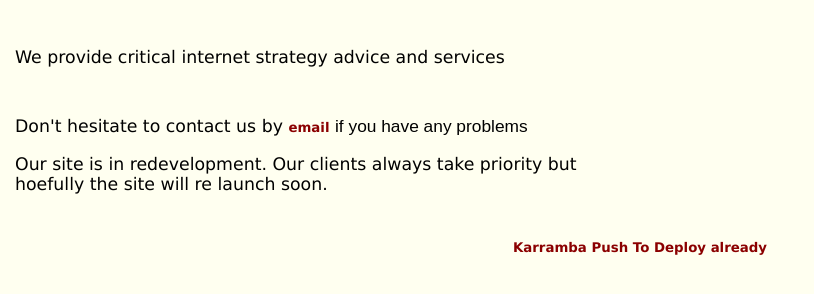
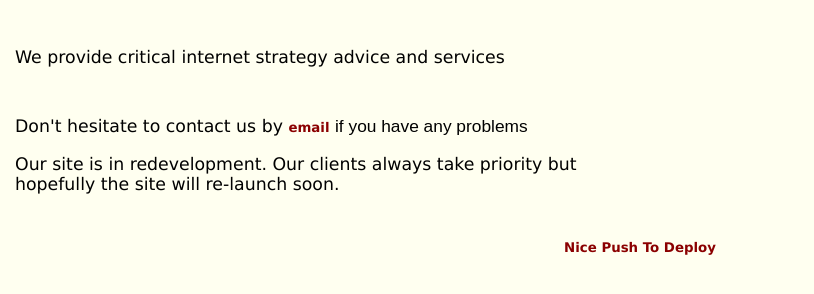
Before and after one commit to dindinet/dindinet, a plain HTML site: page static/index.html in a window 1280 px wide. Shown: the part 326-620 px from the top of the page, without its empty margins (0-814 px from the left). Drawn offline with Linux system fonts and the light colour scheme.

Commit message:
we pushed from appcfg now hoping git push to deploy will work

```diff
--- a/static/index.html
+++ b/static/index.html
@@ -94,11 +94,11 @@
     <td width="50%"></td>
   </tr>
   <tr>
-    <td width="50%"><p>Don't hesitate to contact us by </font><a href="&#109;&#97;&#105;&#108;&#116;&#111;&#58;&#100;&#107;&#108;&#64;&#100;&#105;&#110;&#100;&#105;&#46;&#110;&#101;&#116;">&#101;&#109;&#97;&#105;&#108;</a>  <font face="Arial">if you have any problems</p> <p>Our site is in redevelopment. Our clients always take priority but hoefully the site will re launch soon.</td>
+    <td width="50%"><p>Don't hesitate to contact us by </font><a href="&#109;&#97;&#105;&#108;&#116;&#111;&#58;&#100;&#107;&#108;&#64;&#100;&#105;&#110;&#100;&#105;&#46;&#110;&#101;&#116;">&#101;&#109;&#97;&#105;&#108;</a>  <font face="Arial">if you have any problems</p> <p>Our site is in redevelopment. Our clients always take priority but hopefully the site will re-launch soon.</td>
     <td width="50%"></td>
   </tr>
 </table>
 
-<p align="center"><a href="http://www.dindi.net/">Karramba Push To Deploy already</a></p>
+<p align="center"><a href="http://www.dindi.net/">Nice Push To Deploy</a></p>
 </body>
 </html>
```
